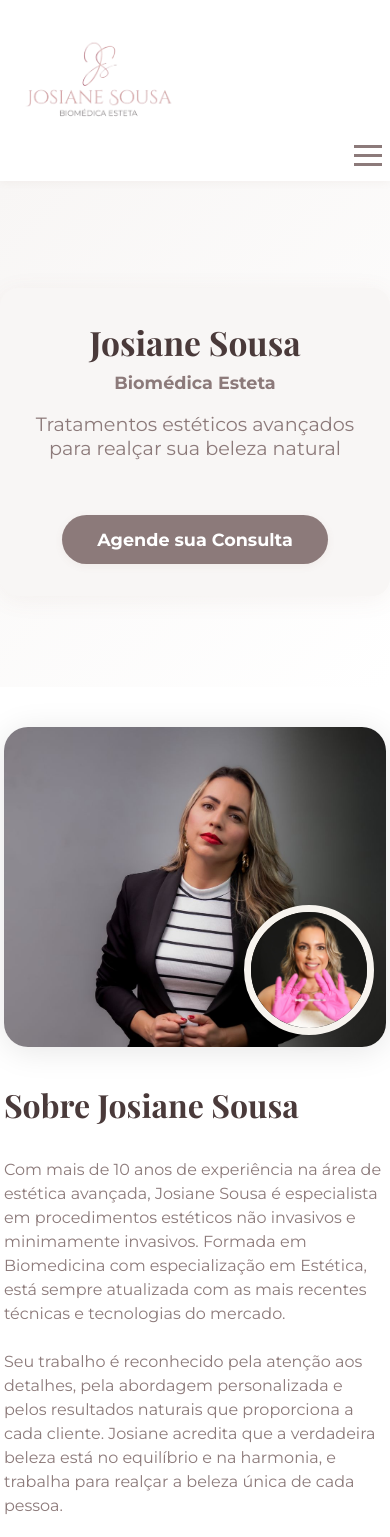
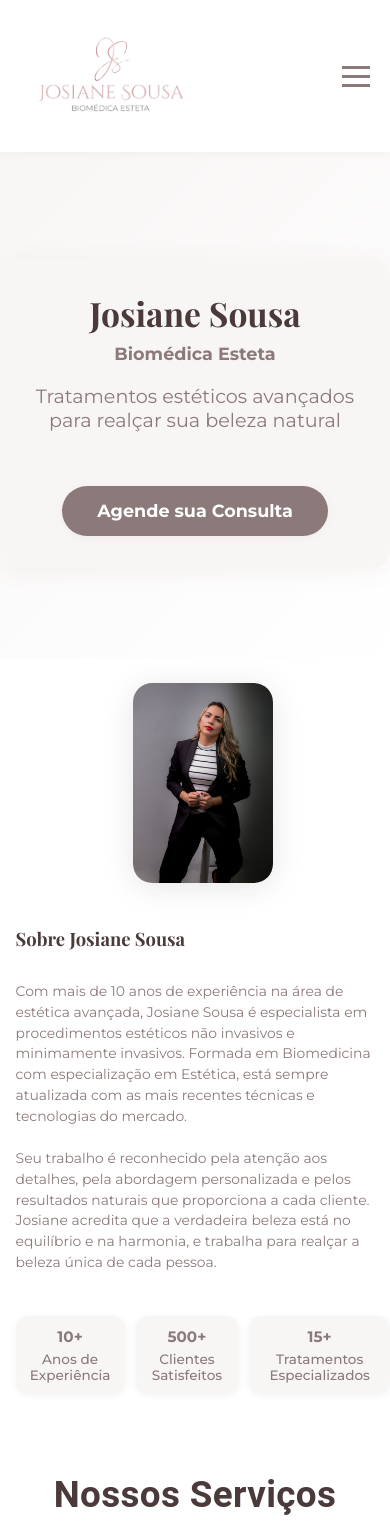
Before and after one commit to caiocvo/clinica-bioestetica, a React (Vite) app in the folder bioestetica-site/: page / in a window 390 px wide. Shown: the top 1537 px of the page. Built offline with nearby package versions, Linux system fonts and the light colour scheme.

Commit message:
Atualizações finais

```diff
--- a/bioestetica-site/src/components/Depoimentos.jsx
+++ b/bioestetica-site/src/components/Depoimentos.jsx
@@ -1,4 +1,4 @@
-import React, { useState } from "react";
+import React, { useState, useEffect } from "react";
 import "./Depoimentos.css";
 
 const depoimentos = [
@@ -46,7 +46,16 @@ function Estrelas() {
 
 export default function Depoimentos() {
   const [index, setIndex] = useState(0);
-  const isMobile = typeof window !== "undefined" && window.innerWidth < 900;
+  const [isMobile, setIsMobile] = useState(false);
+
+  useEffect(() => {
+    function handleResize() {
+      setIsMobile(window.innerWidth < 900);
+    }
+    handleResize();
+    window.addEventListener("resize", handleResize);
+    return () => window.removeEventListener("resize", handleResize);
+  }, []);
 
   let visiveis;
   if (isMobile) {
@@ -67,6 +76,7 @@ export default function Depoimentos() {
         O que nossos clientes dizem sobre os tratamentos e resultados.
       </p>
       <div className="depoimentos-container">
+        {isMobile && (
           <button
             className="depoimentos-seta"
             onClick={anterior}
@@ -74,6 +84,7 @@ export default function Depoimentos() {
           >
             &#60;
           </button>
+        )}
         {visiveis.map((d, idx) => (
           <div className="depoimento-card" key={d.nome}>
             <Estrelas />
@@ -87,6 +98,7 @@ export default function Depoimentos() {
             </div>
           </div>
         ))}
+        {isMobile && (
           <button
             className="depoimentos-seta"
             onClick={proximo}
@@ -94,6 +106,7 @@ export default function Depoimentos() {
           >
             &#62;
           </button>
+        )}
       </div>
     </section>
   );
--- a/bioestetica-site/src/components/Header.css
+++ b/bioestetica-site/src/components/Header.css
@@ -89,6 +89,7 @@
   height: 3px;
   background: var(--cor-marrom);
   position: relative;
+  transition: background 0.3s;
 }
 .menu-icon::before,
 .menu-icon::after {
@@ -107,14 +108,44 @@
 .menu-icon::after {
   top: 9px;
 }
+.menu-icon.open {
+  background: transparent;
+}
+.menu-icon.open::before {
+  top: 0;
+  transform: rotate(45deg);
+}
+.menu-icon.open::after {
+  top: 0;
+  transform: rotate(-45deg);
+}
 @media (max-width: 800px) {
   .header {
-    flex-direction: column;
-    align-items: flex-start;
-    padding: 1rem 0;
+    flex-direction: row;
+    align-items: center;
+    justify-content: space-between;
+    padding: 0.7rem 3vw 0.7rem 3vw;
+    width: 100vw;
+    max-width: 100vw;
+    position: sticky;
+    top: 0;
+    z-index: 10;
+  }
+  .header-left {
+    width: auto;
+    justify-content: flex-start;
+    padding-left: 0;
+    margin: 0;
+    align-items: center;
   }
   .menu-toggle {
     display: block;
+    position: static;
+    right: unset;
+    top: unset;
+    margin-left: auto;
+    z-index: 20;
+    padding: 0.5rem;
   }
   .header-nav {
     display: none;
--- a/bioestetica-site/src/components/Header.jsx
+++ b/bioestetica-site/src/components/Header.jsx
@@ -3,6 +3,17 @@ import { useState } from "react";
 
 export default function Header() {
   const [menuOpen, setMenuOpen] = useState(false);
+
+  // Função para rolar suavemente até a seção
+  function handleNavClick(e, id) {
+    e.preventDefault();
+    setMenuOpen(false);
+    const el = document.getElementById(id);
+    if (el) {
+      el.scrollIntoView({ behavior: "smooth" });
+    }
+  }
+
   return (
     <header className="header">
       <div className="header-left">
@@ -14,27 +25,17 @@ export default function Header() {
       </div>
       <button
         className="menu-toggle"
-        aria-label="Abrir menu"
+        aria-label={menuOpen ? "Fechar menu" : "Abrir menu"}
         onClick={() => setMenuOpen((open) => !open)}
       >
-        <span className="menu-icon" />
+        <span className={`menu-icon${menuOpen ? " open" : ""}`} />
       </button>
       <nav className={`header-nav${menuOpen ? " open" : ""}`}>
-        <a href="#inicio" onClick={() => setMenuOpen(false)}>
-          Início
-        </a>
-        <a href="#sobre" onClick={() => setMenuOpen(false)}>
-          Sobre
-        </a>
-        <a href="#servicos" onClick={() => setMenuOpen(false)}>
-          Serviços
-        </a>
-        <a href="#depoimentos" onClick={() => setMenuOpen(false)}>
-          Depoimentos
-        </a>
-        <a href="#contato" onClick={() => setMenuOpen(false)}>
-          Contato
-        </a>
+        <a href="#inicio" onClick={e => handleNavClick(e, "inicio")}>Início</a>
+        <a href="#sobre" onClick={e => handleNavClick(e, "sobre")}>Sobre</a>
+        <a href="#servicos" onClick={e => handleNavClick(e, "servicos")}>Serviços</a>
+        <a href="#depoimentos" onClick={e => handleNavClick(e, "depoimentos")}>Depoimentos</a>
+        <a href="#contato" onClick={e => handleNavClick(e, "contato")}>Contato</a>
       </nav>
     </header>
   );
--- a/bioestetica-site/src/components/Sobre.css
+++ b/bioestetica-site/src/components/Sobre.css
@@ -2,38 +2,49 @@
   display: flex;
   align-items: center;
   gap: 3.5rem;
-  padding: 4rem 0 3rem 0;
+  padding: 4rem 4vw 3rem 4vw;
   background: var(--cor-bg);
   flex-wrap: wrap;
   justify-content: center;
+  box-sizing: border-box;
+  width: 100%;
+  max-width: 1200px;
+  margin: 0 auto;
 }
 .sobre-img-area {
   position: relative;
   display: flex;
   align-items: center;
   justify-content: center;
-  min-width: 480px;
+  min-width: 340px;
   max-width: 600px;
+  width: 480px;
+  margin: 0;
+  padding: 0;
+  box-sizing: border-box;
 }
 .sobre-capa {
   width: 480px;
   height: 480px;
   object-fit: cover;
-  object-position: center 10%;
+  object-position: center 30%; /* Mostra o corpo, não só o rosto */
   border-radius: 2.5rem;
   box-shadow: 0 4px 32px rgba(0, 0, 0, 0.1);
+  display: block;
+  margin: 0;
 }
 .sobre-avatar {
   position: absolute;
-  bottom: 32px;
-  right: 32px;
-  width: 180px;
-  height: 180px;
+  bottom: 24px;
+  right: 24px;
+  width: 120px;
+  height: 120px;
   border-radius: 50%;
   object-fit: cover;
-  border: 3px solid #f7f4ef;
+  border: 4px solid #f7f4ef;
   box-shadow: 0 4px 16px rgba(0, 0, 0, 0.13);
   background: #fff;
+  z-index: 2;
 }
 .sobre-texto-area {
   flex: 1;
@@ -43,23 +54,30 @@
   flex-direction: column;
   align-items: flex-start;
   justify-content: center;
+  font-size: 1.04rem;
+  padding-left: 0;
+  padding-right: 0;
+  margin: 0;
 }
 .sobre-titulo {
   font-family: "Playfair Display", "Georgia", serif;
   color: var(--cor-marrom-escuro);
-  font-size: 2rem;
+  font-size: 1.7rem;
   font-weight: bold;
   margin-bottom: 1rem;
 }
 .sobre-desc {
   color: var(--cor-marrom);
-  font-size: 1rem;
-  margin-bottom: 1.5rem;
+  font-size: 0.98rem;
+  margin-bottom: 1.2rem;
   line-height: 1.5;
 }
 .sobre-cards {
   display: flex;
   gap: 1.5rem;
+  margin-top: 1.5rem;
+  width: 100%;
+  justify-content: flex-start;
 }
 .sobre-card {
   background: var(--cor-bg-card);
@@ -74,46 +92,46 @@
 }
 .sobre-card span {
   color: var(--cor-marrom);
-  font-size: 1.3rem;
+  font-size: 1.1rem;
   font-weight: bold;
   margin-bottom: 0.3rem;
 }
 .sobre-card small {
   color: var(--cor-marrom);
-  font-size: 0.95rem;
+  font-size: 0.93rem;
   font-weight: 500;
   text-align: center;
 }
-@media (max-width: 1000px) {
+@media (max-width: 1200px) {
   .sobre {
-    flex-direction: column;
-    gap: 2.2rem;
-    padding: 2.5rem 0 2rem 0;
+    gap: 2vw;
+    padding: 2.5rem 3vw 2rem 3vw;
   }
   .sobre-img-area {
     min-width: 0;
     max-width: 98vw;
+    width: 100%;
+    margin: 0 auto;
   }
   .sobre-capa {
-    width: 99vw;
-    height: 320px;
+    width: 100%;
+    max-width: 98vw;
+    height: 400px;
     border-radius: 1.5rem;
-    object-position: center 10%;
-  }
-  .sobre-avatar {
-    width: 130px;
-    height: 130px;
-    right: 12px;
-    bottom: 12px;
-    border-width: 7px;
+    object-position: center 0%;
+    margin: 0 auto;
   }
   .sobre-texto-area {
     max-width: 98vw;
     min-width: 0;
     align-items: flex-start;
+    font-size: 0.93rem;
+    padding-left: 0;
+    padding-right: 0;
+    margin: 0 auto;
   }
   .sobre-titulo {
-    font-size: 2rem;
+    font-size: 1.5rem;
   }
   .sobre-cards {
     gap: 1rem;
@@ -128,4 +146,110 @@
   .sobre-card small {
     font-size: 0.98rem;
   }
+  .sobre-avatar {
+    width: 90px;
+    height: 90px;
+    right: 12px;
+    bottom: 12px;
+    border-width: 2px;
+  }
 }
+@media (max-width: 900px) {
+  .sobre {
+    flex-direction: column;
+    gap: 1.5rem;
+    padding: 1.5rem 10px 1.5rem 10px;
+    align-items: center;
+    width: 100%;
+    max-width: 100vw;
+  }
+  .sobre-img-area {
+    max-width: 100vw;
+    width: 100vw;
+    margin: 0 auto 1.2rem auto;
+    padding-left: 0;
+    padding-right: 0;
+    justify-content: center;
+    align-items: center;
+  }
+  .sobre-capa {
+    width: 220px;
+    height: 320px;
+    max-width: 90vw;
+    object-fit: cover;
+    object-position: center 40%;
+    margin: 0 auto;
+    border-radius: 2rem;
+  }
+  .sobre-avatar {
+    display: none;
+  }
+  .sobre-texto-area {
+    max-width: 98vw;
+    min-width: 0;
+    align-items: flex-start;
+    font-size: 0.87rem;
+    padding-left: 0;
+    padding-right: 0;
+    margin: 0 auto;
+  }
+  .sobre-titulo {
+    font-size: 1.15rem;
+  }
+  .sobre-desc {
+    font-size: 0.87rem;
+  }
+  .sobre-cards {
+    justify-content: center;
+    gap: 0.7rem;
+  }
+  .sobre-card {
+    min-width: 90px;
+    padding: 0.7rem 0.7rem 0.6rem 0.7rem;
+  }
+  .sobre-card span {
+    font-size: 0.95rem;
+  }
+  .sobre-card small {
+    font-size: 0.85rem;
+  }
+}
+@media (max-width: 700px) {
+  .sobre {
+    flex-direction: column;
+    gap: 1.5rem;
+    padding: 1.5rem 2vw 1.5rem 2vw;
+  }
+  .sobre-img-area {
+    max-width: 100vw;
+  }
+  .sobre-capa {
+    max-width: 100vw;
+    height: 260px;
+    object-position: center 55%;
+  }
+  .sobre-texto-area {
+    font-size: 0.93rem;
+  }
+  .sobre-avatar {
+    width: 70px;
+    height: 70px;
+    right: 8px;
+    bottom: 8px;
+    border-width: 2px;
+  }
+}
+@media (max-width: 600px) {
+  .sobre-capa {
+    width: 140px;
+    height: 200px;
+    max-width: 90vw;
+    object-fit: cover;
+    object-position: center 50%;
+    margin: 0 auto;
+    border-radius: 1.2rem;
+  }
+  .sobre-avatar {
+    display: none;
+  }
+}
```
Lines whose indentation alone changed are shown as unchanged.
